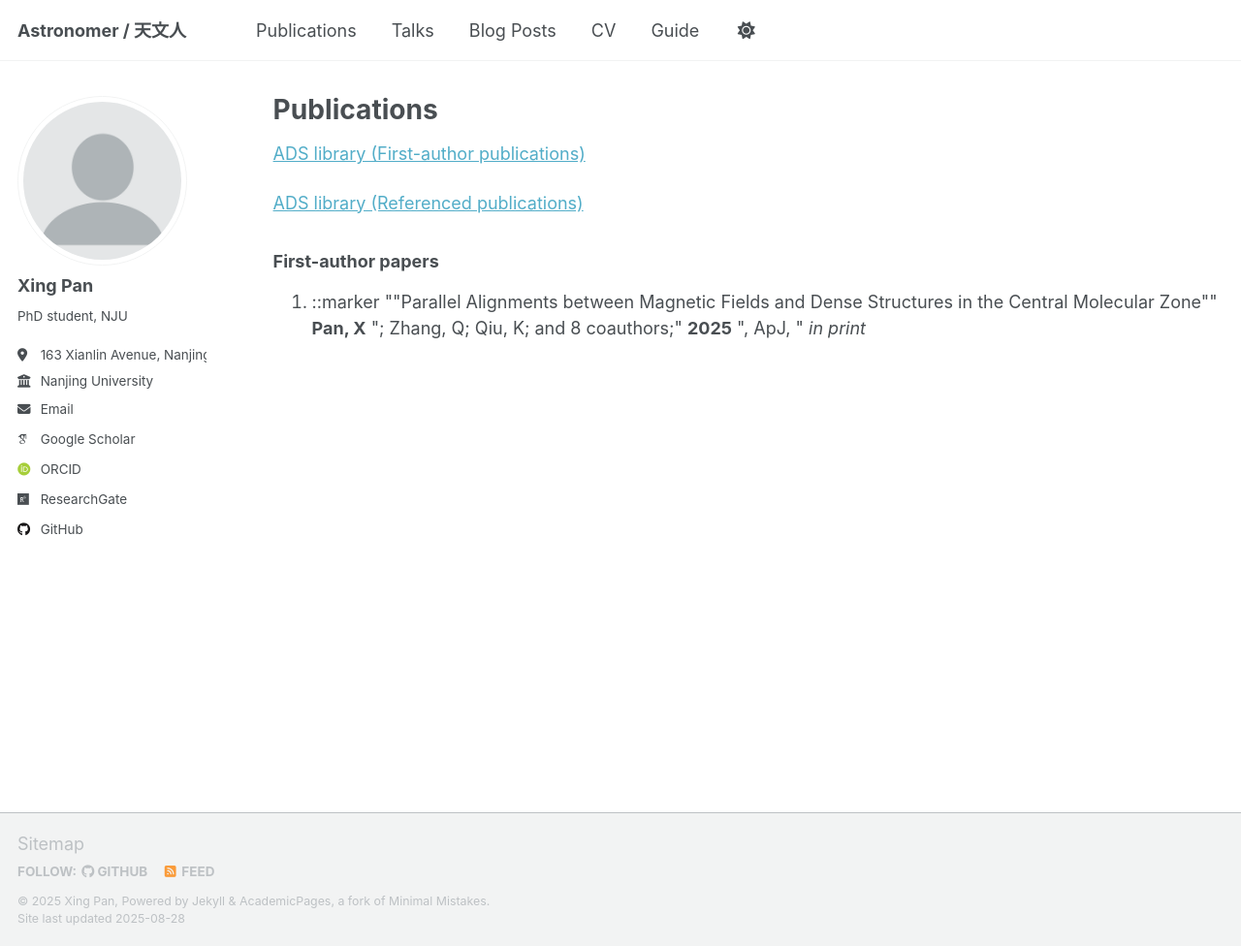
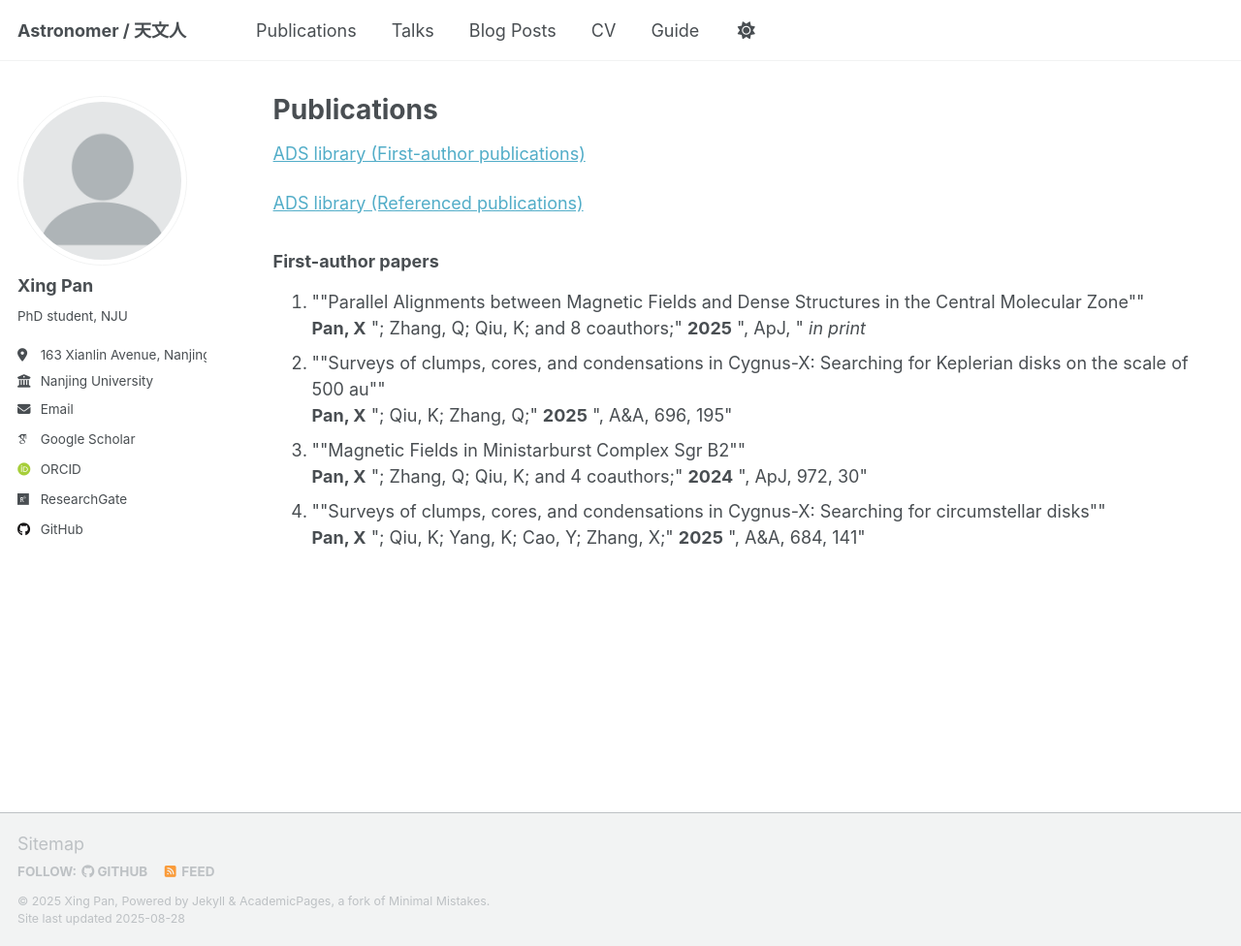
Before and after one commit to xingpan1017/xingpan1017.github.io, a Jekyll site: the page built from _pages/publications.html, in a window 1280 px wide and 976 px high. Shown: the whole window at 97% size. Built offline with Jekyll 4.4.1, drawn with Linux system fonts in a browser that asks for light colours; some web fonts are replaced; a script that is not in the unit is left out.

Commit message:
Update publications.html

```diff
--- a/_pages/publications.html
+++ b/_pages/publications.html
@@ -13,13 +13,33 @@ author_profile: true
 
 <h3 id="sub-title">First-author papers</h3>
 <ol>
-<li>
-  ::marker
+  <li>
   ""Parallel Alignments between Magnetic Fields and Dense Structures in the Central Molecular Zone"" <br>
    <strong>Pan, X</strong>
   "; Zhang, Q; Qiu, K; and 8 coauthors;"
   <strong>2025</strong>
   ", ApJ, "
   <em>in print</em>
- </li>
+  </li>
+  <li>
+  ""Surveys of clumps, cores, and condensations in Cygnus-X: Searching for Keplerian disks on the scale of 500 au"" <br>
+   <strong>Pan, X</strong>
+  "; Qiu, K; Zhang, Q;"
+  <strong>2025</strong>
+  ", A&A, 696, 195"
+  </li>
+  <li>
+  ""Magnetic Fields in Ministarburst Complex Sgr B2"" <br>
+   <strong>Pan, X</strong>
+  "; Zhang, Q; Qiu, K; and 4 coauthors;"
+  <strong>2024</strong>
+  ", ApJ, 972, 30"
+  </li>
+  <li>
+  ""Surveys of clumps, cores, and condensations in Cygnus-X: Searching for circumstellar disks"" <br>
+   <strong>Pan, X</strong>
+  "; Qiu, K; Yang, K; Cao, Y; Zhang, X;"
+  <strong>2025</strong>
+  ", A&A, 684, 141"
+  </li>
 </ol>
```
